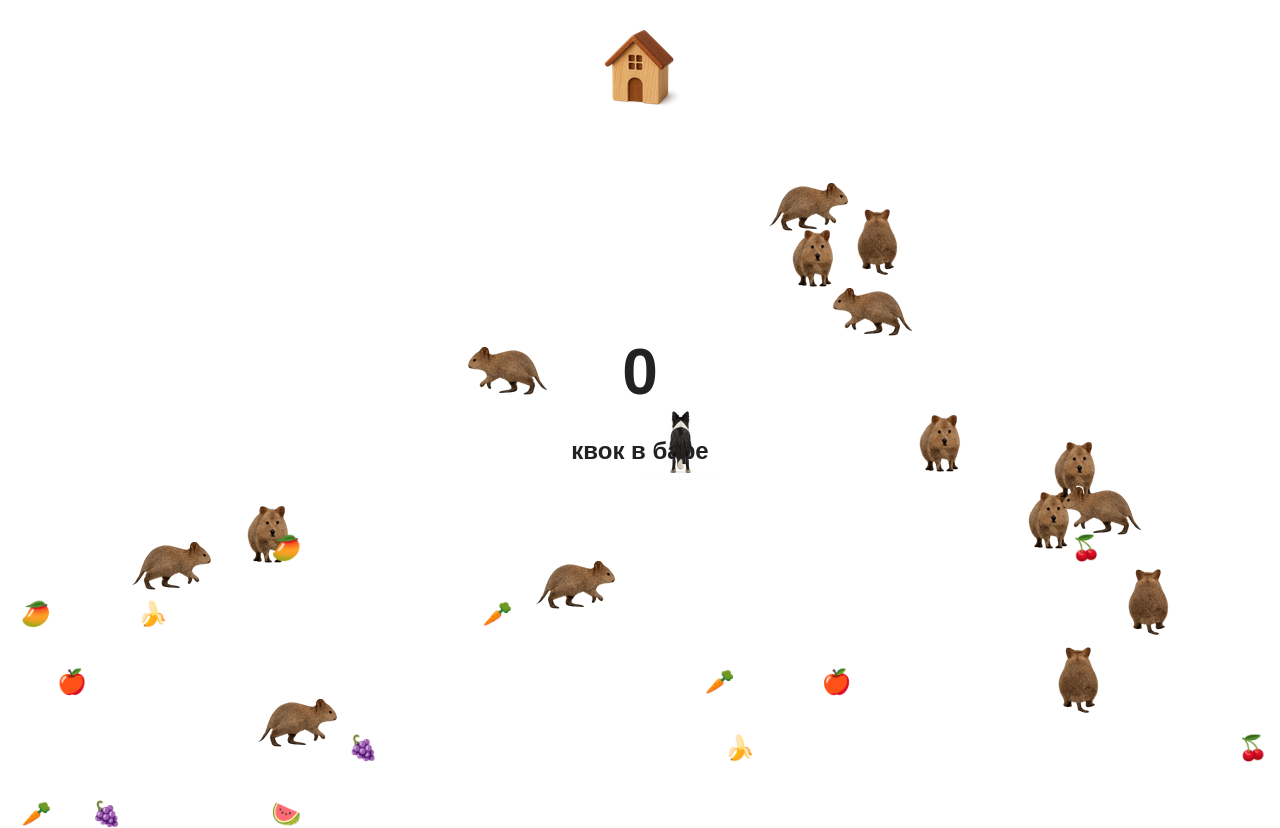
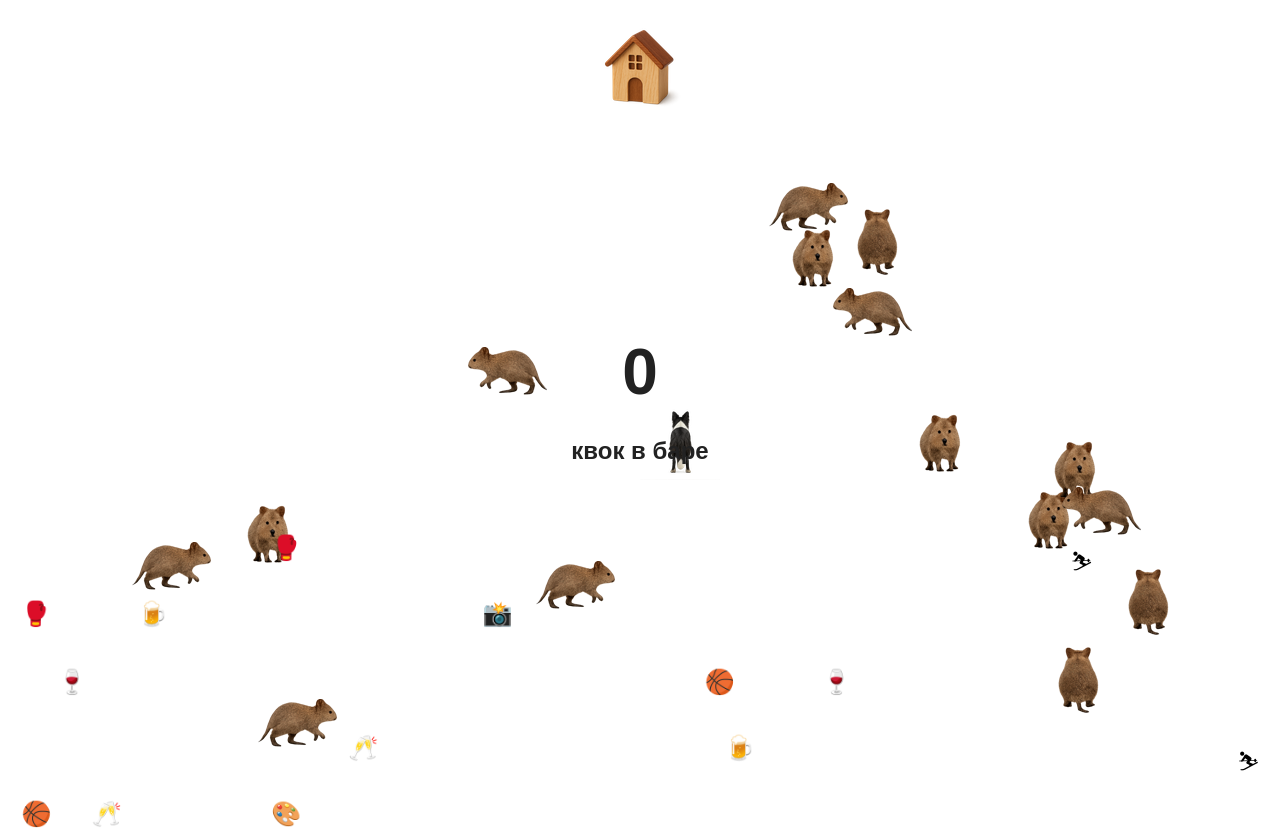
Before and after one commit to rasdmi/javiebiter, a plain HTML site: page index.html in a window 1280 px wide. Drawn offline with Linux system fonts and the light colour scheme; animation ran at ten frames a second.

Commit message:
Update index.html

```diff
--- a/index.html
+++ b/index.html
@@ -107,7 +107,7 @@ const minDistToEdge = 40;
 const minSeparation = 40;
 const dogReactionRange = 250 * 0.66;
 const directionChangeInterval = 2000;
-const edibleEmojis = ["🍎", "🍌", "🍇", "🍉", "🍓", "🥑", "🥕", "🍍", "🥭", "🍒"];
+const edibleEmojis = ["🍷", "🍺", "🍸", "🥂", "🎨", "🎸", "🎭", "📸", "🏀", "⚽", "🥊", "⛷"];
 
 // Мышь
 addEventListener("mousemove", e => {
@@ -133,9 +133,16 @@ function spawnQuokka() {
 }
 
 for (let i = 0; i < 15; i++) spawnQuokka();
+      // Перки для 2 случайных квок
+      const perkIndices = quokkas.length > 2 ? [...Array(quokkas.length).keys()].sort(() => 0.5 - Math.random()).slice(0, 2) : [];
+      for (const index of perkIndices) {
+        const perk = Math.floor(Math.random() * 5);
+        quokkas[index].perk = perk;
+        quokkas[index].perkTime = Date.now();
+      }
 
 function updateEmojiCounter() {
-  emojiCounter.textContent = Object.entries(emojiStats).map(([e, c]) => `${e} ${c}`).join("  ");
+    emojiCounter.textContent = Object.entries(emojiStats).map(([e, c]) => `${e} ${c}`).join("  ");
 }
 
 function spawnEmoji() {
@@ -266,6 +273,117 @@ function animate() {
     }
   }
 
+  // обработка перков
+  quokkas.forEach((q, i) => {
+    if (!q.perk) return;
+    const age = Date.now() - (q.perkTime || 0);
+
+    switch (q.perk) {
+      case 0: // телепорт каждые 10 сек
+        if (age > 10000) {
+          q.perkTime = Date.now();
+          const flash = document.createElement("div");
+          flash.style.position = "absolute";
+          flash.style.width = "80px";
+          flash.style.height = "80px";
+          flash.style.background = "white";
+          flash.style.borderRadius = "50%";
+          flash.style.opacity = "0.8";
+          flash.style.left = q.x + "px";
+          flash.style.top = q.y + "px";
+          flash.style.zIndex = 10;
+          document.body.appendChild(flash);
+          setTimeout(() => flash.remove(), 300);
+          q.x = Math.random() * (window.innerWidth - 160) + 80;
+          q.y = Math.random() * (window.innerHeight - 160) + 80;
+        }
+        break;
+      case 1: // самоуничтожение
+        if (age > 10000) {
+          q.el.style.transition = "transform 0.2s ease, opacity 0.2s ease";
+          q.el.style.transform = "scale(2) rotate(720deg)";
+          q.el.style.opacity = 0;
+          const blood = document.createElement("div");
+          blood.style.position = "absolute";
+          blood.style.width = "60px";
+          blood.style.height = "60px";
+          blood.style.background = "red";
+          blood.style.borderRadius = "50%";
+          blood.style.left = q.x + "px";
+          blood.style.top = q.y + "px";
+          document.body.appendChild(blood);
+          setTimeout(() => blood.remove(), 1000);
+          setTimeout(() => q.el.remove(), 300);
+          quokkas.splice(i, 1);
+        }
+        break;
+      case 2: // паутина
+        if (age > 10000) {
+          q.perkTime = Date.now();
+          const web = document.createElement("div");
+          web.style.position = "absolute";
+          web.style.width = "80px";
+          web.style.height = "80px";
+          web.style.background = "#ccc";
+          web.style.borderRadius = "50%";
+          web.style.left = q.x + "px";
+          web.style.top = q.y + "px";
+          web.style.zIndex = 10;
+          document.body.appendChild(web);
+          setTimeout(() => web.remove(), 500);
+          q.x = Math.random() * (window.innerWidth - 160) + 80;
+          q.y = Math.random() * (window.innerHeight - 160) + 80;
+        }
+        break;
+      case 3: // крюк
+        if (age > 10000) {
+          q.perkTime = Date.now();
+          const others = quokkas.filter((_, j) => j !== i);
+          if (others.length === 0) return;
+          const target = others[Math.floor(Math.random() * others.length)];
+          const line = document.createElement("div");
+          line.style.position = "absolute";
+          line.style.background = "black";
+          line.style.zIndex = 9;
+          const dx = target.x - q.x;
+          const dy = target.y - q.y;
+          const len = Math.sqrt(dx * dx + dy * dy);
+          line.style.width = len + "px";
+          line.style.height = "2px";
+          line.style.left = q.x + "px";
+          line.style.top = q.y + "px";
+          line.style.transformOrigin = "left center";
+          line.style.transform = `rotate(${Math.atan2(dy, dx)}rad)`;
+          document.body.appendChild(line);
+          setTimeout(() => line.remove(), 300);
+          target.x = q.x;
+          target.y = q.y;
+        }
+        break;
+      case 4: // отталкивание собаки
+        if (age > 10000) {
+          q.perkTime = Date.now();
+          const repulse = document.createElement("div");
+          repulse.style.position = "absolute";
+          repulse.style.width = "100px";
+          repulse.style.height = "100px";
+          repulse.style.border = "3px solid blue";
+          repulse.style.borderRadius = "50%";
+          repulse.style.left = q.x - 10 + "px";
+          repulse.style.top = q.y - 10 + "px";
+          repulse.style.zIndex = 8;
+          document.body.appendChild(repulse);
+          setTimeout(() => repulse.remove(), 300);
+          const dx = collieX - q.x;
+          const dy = collieY - q.y;
+          const d = Math.sqrt(dx * dx + dy * dy);
+          collieX += (dx / d) * 200;
+          collieY += (dy / d) * 200;
+        }
+        break;
+    }
+  });
+
   requestAnimationFrame(animate);
 }
 animate();
```
